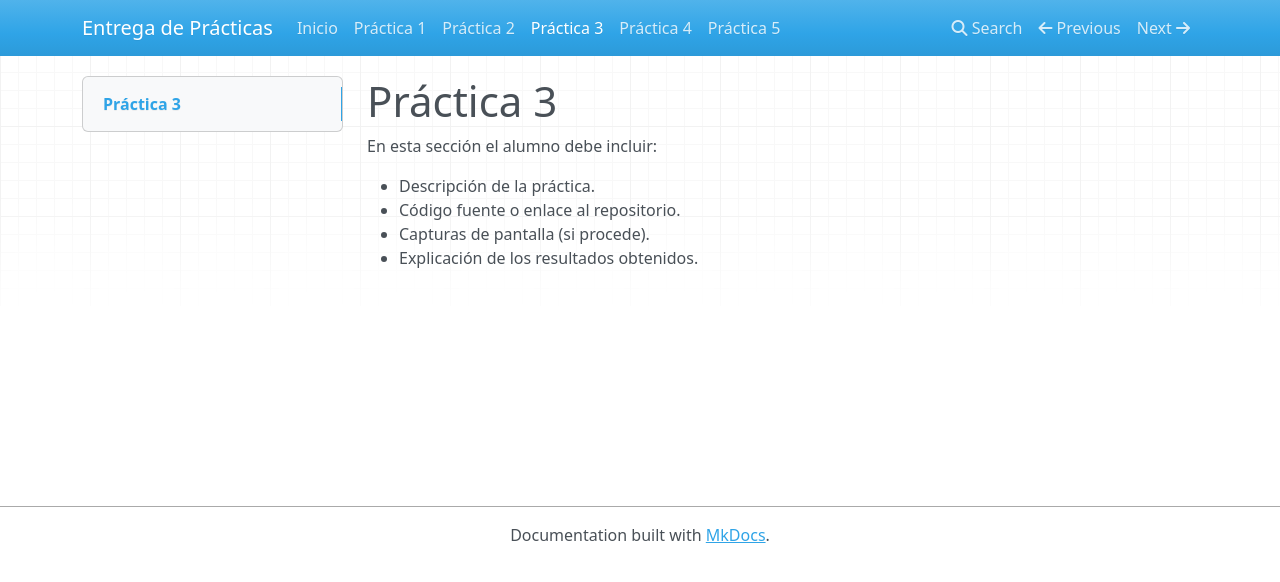
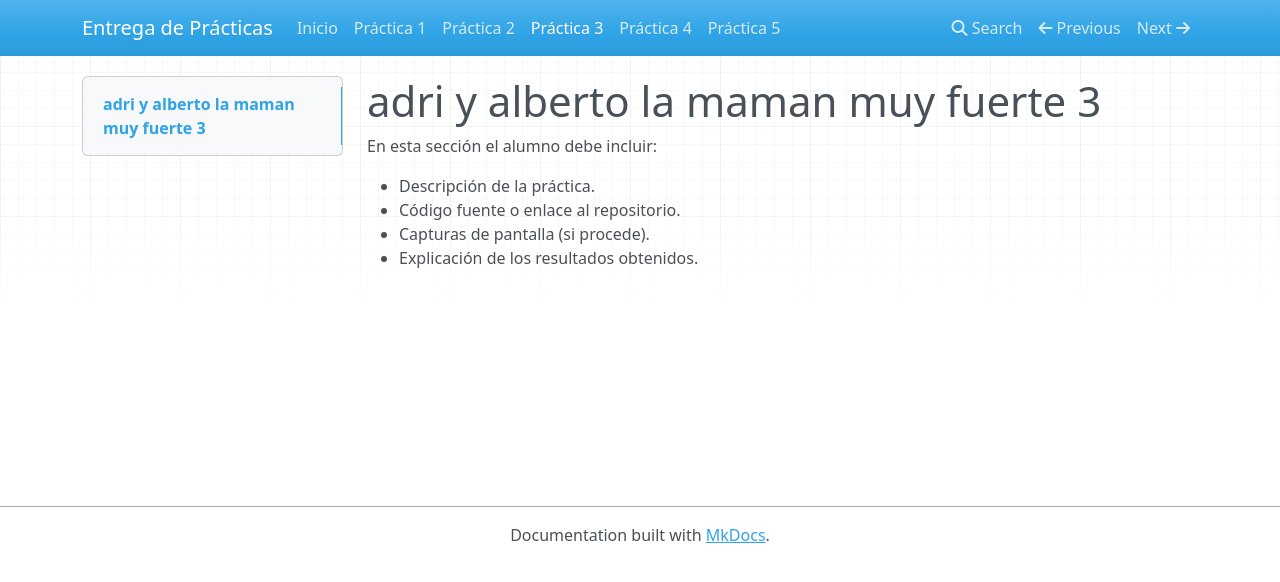
Before and after one commit to raulmendoza21/BIOINFORMATICA, an MkDocs documentation site: the page built from docs/practica3.md, in a window 1280 px wide. Shown: the top 582 px of the page. Built offline with MkDocs 1.6.1, drawn with Linux system fonts in a browser that asks for light colours; nearby versions of some CDN libraries.

Commit message:
Adri y guedes

```diff
--- a/docs/practica3.md
+++ b/docs/practica3.md
@@ -1,4 +1,4 @@
-# Práctica 3
+# adri y alberto la maman muy fuerte 3
 
 En esta sección el alumno debe incluir:
 
```
